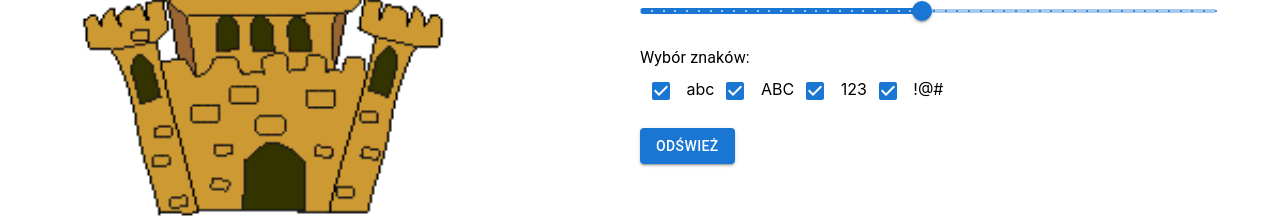
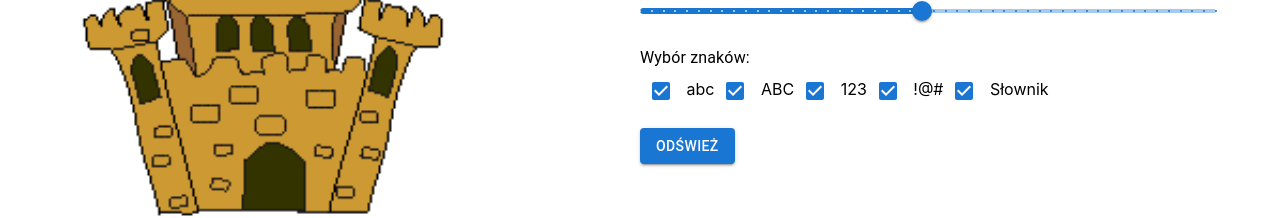
Before and after one commit to bartoszk00/passwords, a React (Create React App) app: page / in a window 1280 px wide. Shown: the part 284-502 px from the top of the page. Built offline with nearby package versions, Linux system fonts and the light colour scheme; no server answers.

Commit message:
final version

```diff
--- a/src/App.js
+++ b/src/App.js
@@ -14,6 +14,7 @@ function App() {
   const [includeUppercase, setIncludeUppercase] = useState(true);
   const [includeNumbers, setIncludeNumbers] = useState(true);
   const [includeSymbols, setIncludeSymbols] = useState(true);
+  const [includeDictionaries, setIncludeDictionaries] = useState(true);
 
   useEffect(() => {
     fetchPassword(
@@ -22,23 +23,18 @@ function App() {
       includeUppercase,
       includeNumbers,
       includeSymbols,
-      //includeDictionaries
+      includeDictionaries
     );
-  }, [passwordLength]);
+  }, [passwordLength, includeLowercase, includeUppercase, includeNumbers, includeSymbols, includeDictionaries]);
 
-  //========================================================================
-  // po dodaniu checkboxa z dodawaniem wartości ze słownika
-  // i zrobieniem useState do tej zmiennej trzeba:
-  // w fetchPassword odkomentować argument includeDictionaries i z body
-  // i w wywołaniach fetchPassword odkomentować jeszcze includeDictionaries
-  //========================================================================
+
   const fetchPassword = async (
     length,
     includeLowercase,
     includeUppercase,
     includeNumbers,
     includeSymbols,
-    //includeDictionaries
+    includeDictionaries
   ) => {
 
     fetch("http://localhost:3001/generatePassword", {
@@ -52,7 +48,7 @@ function App() {
         includeUppercase: includeUppercase,
         includeNumbers: includeNumbers,
         includeSymbols: includeSymbols,
-        //includeDictionaries: includeDictionaries
+        includeDictionaries: includeDictionaries
       }),
     }).then((response) => {
       response.json().then((data) => {
@@ -135,6 +131,10 @@ function App() {
                 checked={includeSymbols}
                 onChange={() => setIncludeSymbols(!includeSymbols)}
               /> !@#
+              <Checkbox
+                checked={includeDictionaries}
+                onChange={() => setIncludeDictionaries(!includeDictionaries)}
+              /> Słownik
             </Grid>
             <Grid item>
               <Button
@@ -144,7 +144,7 @@ function App() {
                   includeUppercase,
                   includeNumbers,
                   includeSymbols,
-                  //includeDictionaries
+                  includeDictionaries
                 )}
                 variant="contained"
               >
```
Also changed, not shown: 1 other file (tests, documents, lock files or other folders).
